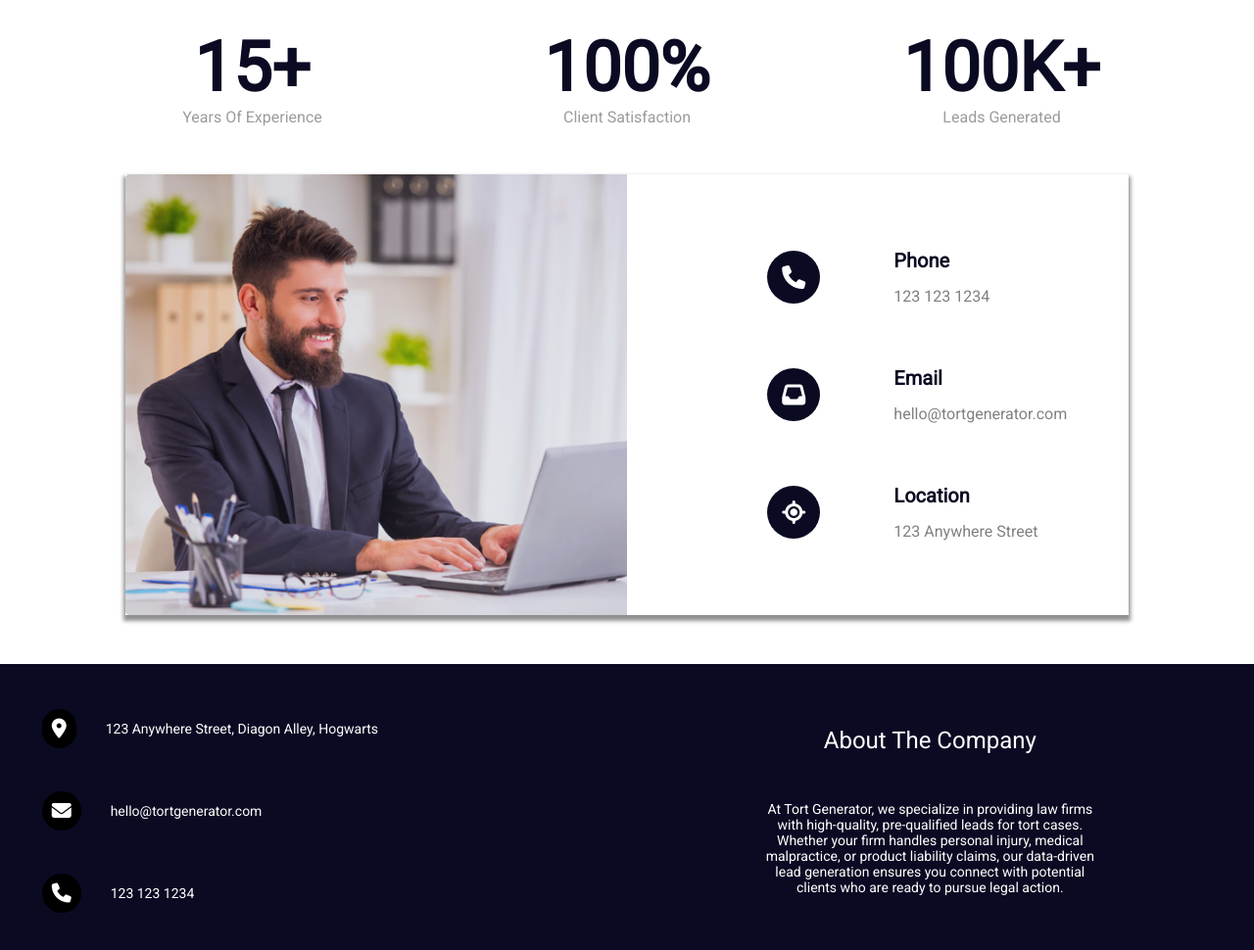
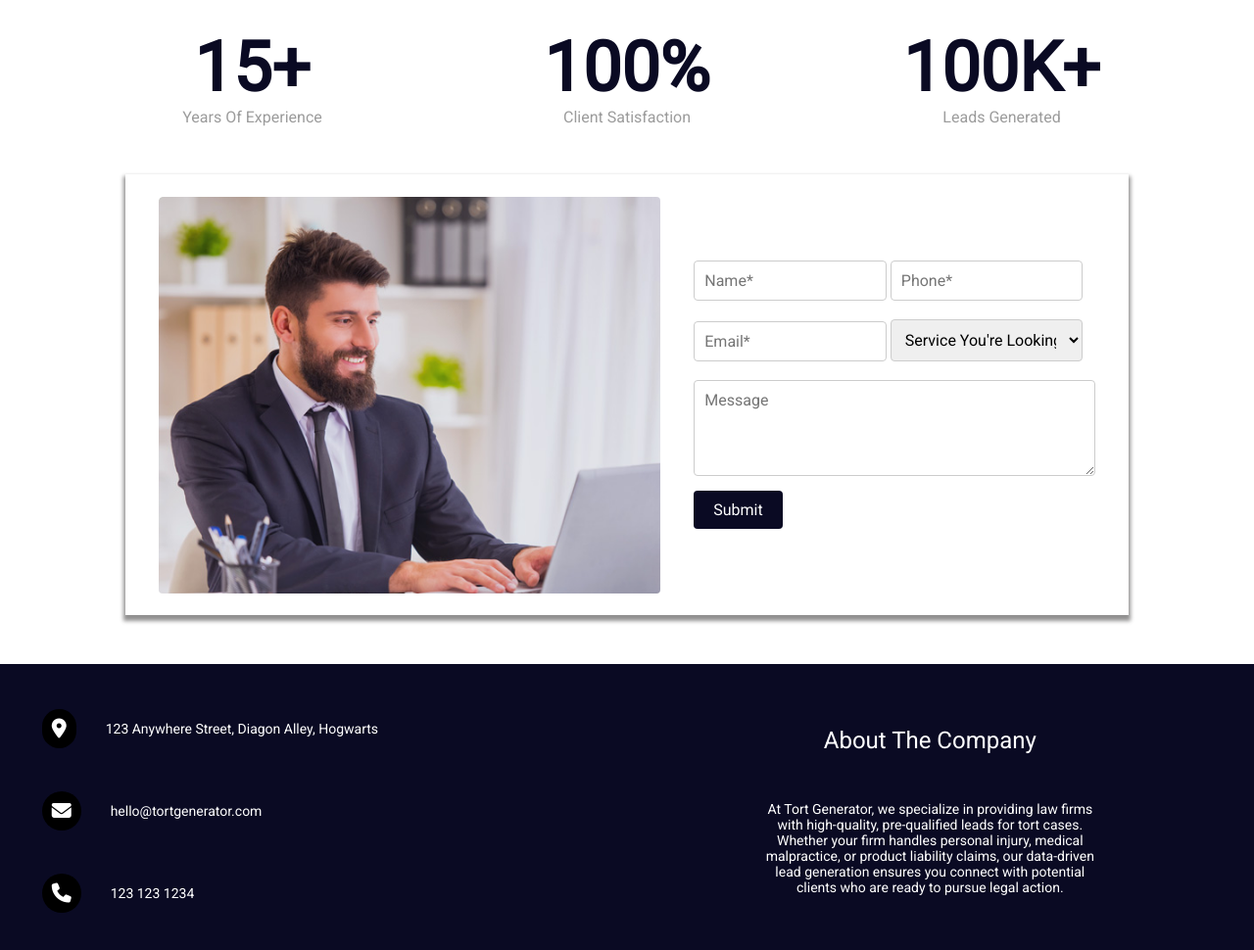
Before and after one commit to Riley-Hyrax/Tort-Generator, a plain HTML site: page about.html in a window 1280 px wide. Shown: the part 1530-2500 px from the top of the page at 98% size. Drawn offline with nearby package versions, Linux system fonts and the light colour scheme.

Commit message:
make contact page functional

```diff
--- a/about.html
+++ b/about.html
@@ -121,27 +121,45 @@
     <section class="section-6">
         <div class="s6-c1" style="background-image: url(img/10.jpg);"></div>
         <div class="s6-c2">
-            <div class="contact-block">
-                <i class='fas fa-phone contact-i'></i>
-                <div class="contact-block-inner">
-                    <h3 class="contact-h3">Phone</h3>
-                    <a href="" class="contact-a">123 123 1234</a>
+            <form action="https://api.web3forms.com/submit" method="POST" class="form">
+                <input type="hidden" name="access_key" value="aa6d852d-5e5c-46a8-b5c4-723ccc6f4c01">
+
+                <div class="form-group">
+                    <input type="text" id="name" name="name" placeholder="Name*" required>
                 </div>
-            </div>
-            <div class="contact-block">
-                <i class='fas fa-inbox contact-i'></i>
-                <div class="contact-block-inner">
-                    <h3 class="contact-h3">Email</h3>
-                    <a href="" class="contact-a">hello@tortgenerator.com</a>
+
+                <div class="form-group">
+                    <input type="tel" id="phone" name="phone" placeholder="Phone*" required>
                 </div>
-            </div>
-            <div class="contact-block">
-                <i class='fas fa-location contact-i'></i>
-                <div class="contact-block-inner">
-                    <h3 class="contact-h3">Location</h3>
-                    <p class="contact-a">123 Anywhere Street</p>
+
+                <div class="form-group">
+                    <input type="email" id="email" name="email" placeholder="Email*" required>
                 </div>
-            </div>
+
+                <div class="form-group">
+                    <select id="service" name="service" required>
+                        <option value="">Service You're Looking For</option>
+                        <option value="Roundup">Roundup</option>
+                        <option value="Camp-Lejeune">Camp Lejeune</option>
+                        <option value="Taclum">Talcum</option>
+                        <option value="CPAP">CPAP</option>
+                        <option value="Hair-Relaxer">Hair Relaxer</option>
+                        <option value="Paraquat">Paraquat</option>
+                        <option value="Zantac">Zantac</option>
+                        <option value="Asbestos">Asbestos</option>
+                        <option value="Hernia-Mesh">Hernia Mesh</option>
+                        <option value="Opioid">Opioid</option>
+                        <option value="Combat-Earplugs">Combat Earplugs</option>
+                        <option value="Ozempic">Ozempic</option>
+                    </select>
+                </div>
+
+                <div class="form-group full-width">
+                    <textarea id="message" name="message" rows="4" placeholder="Message"></textarea>
+                </div>
+
+                <button type="submit" class="submit-button">Submit</button>
+            </form>
 
 
         </div>
--- a/css/about.css
+++ b/css/about.css
@@ -212,16 +212,17 @@
     flex-direction: row;
     justify-content: center;
     align-items: center;
-    justify-content: space-between;
+    justify-content: space-evenly;
 }
 
 .s6-c1{
-    height: 100%;
+    height: 90%;
     width: 50%;
     background-repeat: no-repeat;
     background-size: cover;
     position: relative;
     left: 0;
+    border-radius: 4px;
 }
 
 .s6-c2{
@@ -234,55 +235,51 @@
     justify-content: center;
 }
 
-.line{
-    width: 100px;
-    height: 2px;
-    background-color: #0a0a23;
+.form{
+    width: 100%;
+
+    margin: 0 auto;
+
 }
 
-.s6-h1{
-    font-size: 40px;
-    letter-spacing: 2px;
+.form-group {
+    display: inline-block;
+    width: 48%;
+    margin-bottom: 15px;
 }
 
-.s6-a1{
-    text-decoration: none;
-    color: #0a0a23;
+.form-group.full-width {
+    width: 100%;
 }
 
-.contact-block{
-    width: 80%;
-    gap: 75px;
-    height: 20%;
-    display: flex;
-    flex-direction: row;
-    align-items: center;
+.form-group label {
+    display: block;
+    margin-bottom: 5px;
+    font-weight: bold;
 }
 
-.contact-block-inner{
-    display: flex;
-    flex-direction: column;
-    gap: 15px;
+.form-group input, .form-group select, .form-group textarea {
+    width: 100%;
+    padding: 10px;
+    font-size: 16px;
+    border: 1px solid #ccc;
+    border-radius: 4px;
 }
 
-.contact-i{
+.submit-button {
     background-color: #0a0a23;
     color: white;
-    padding: 15px;
-    font-size: 24px;
-    border-radius: 100px;
+    padding: 10px 20px;
+    border: none;
+    border-radius: 4px;
+    cursor: pointer;
+    font-size: 16px;
 }
 
-.contact-h3{
-    font-size: 20px;
-    font-weight: bold;
-    color: #0a0a23;
+.submit-button:hover {
+    cursor: pointer;
 }
 
-.contact-a{
-    color: gray;
-    text-decoration: none;
-}
 @media only screen and (max-width: 900px){
     .section-2{
         flex-direction: column;
--- a/css/contact.css
+++ b/css/contact.css
@@ -14,16 +14,17 @@
     flex-direction: row;
     justify-content: center;
     align-items: center;
-    justify-content: space-between;
+    justify-content: space-evenly;
 }
 
 .s6-c1{
-    height: 100%;
+    height: 90%;
     width: 50%;
     background-repeat: no-repeat;
     background-size: cover;
     position: relative;
     left: 0;
+    border-radius: 4px;
 }
 
 .s6-c2{
@@ -36,55 +37,51 @@
     justify-content: center;
 }
 
-.line{
-    width: 100px;
-    height: 2px;
-    background-color: #0a0a23;
+.form{
+    width: 100%;
+
+    margin: 0 auto;
+
 }
 
-.s6-h1{
-    font-size: 40px;
-    letter-spacing: 2px;
+.form-group {
+    display: inline-block;
+    width: 48%;
+    margin-bottom: 15px;
 }
 
-.s6-a1{
-    text-decoration: none;
-    color: #0a0a23;
+.form-group.full-width {
+    width: 100%;
 }
 
-.contact-block{
-    width: 80%;
-    gap: 75px;
-    height: 20%;
-    display: flex;
-    flex-direction: row;
-    align-items: center;
+.form-group label {
+    display: block;
+    margin-bottom: 5px;
+    font-weight: bold;
 }
 
-.contact-block-inner{
-    display: flex;
-    flex-direction: column;
-    gap: 15px;
+.form-group input, .form-group select, .form-group textarea {
+    width: 100%;
+    padding: 10px;
+    font-size: 16px;
+    border: 1px solid #ccc;
+    border-radius: 4px;
 }
 
-.contact-i{
+.submit-button {
     background-color: #0a0a23;
     color: white;
-    padding: 15px;
-    font-size: 24px;
-    border-radius: 100px;
+    padding: 10px 20px;
+    border: none;
+    border-radius: 4px;
+    cursor: pointer;
+    font-size: 16px;
 }
 
-.contact-h3{
-    font-size: 20px;
-    font-weight: bold;
-    color: #0a0a23;
+.submit-button:hover {
+    cursor: pointer;
 }
 
-.contact-a{
-    color: gray;
-    text-decoration: none;
-}
 
 @media only screen and (max-width: 900px){
     .section-6{
```
Also changed, not shown: contact.html (+36 -18 lines), index.html (+1 -18 lines).
